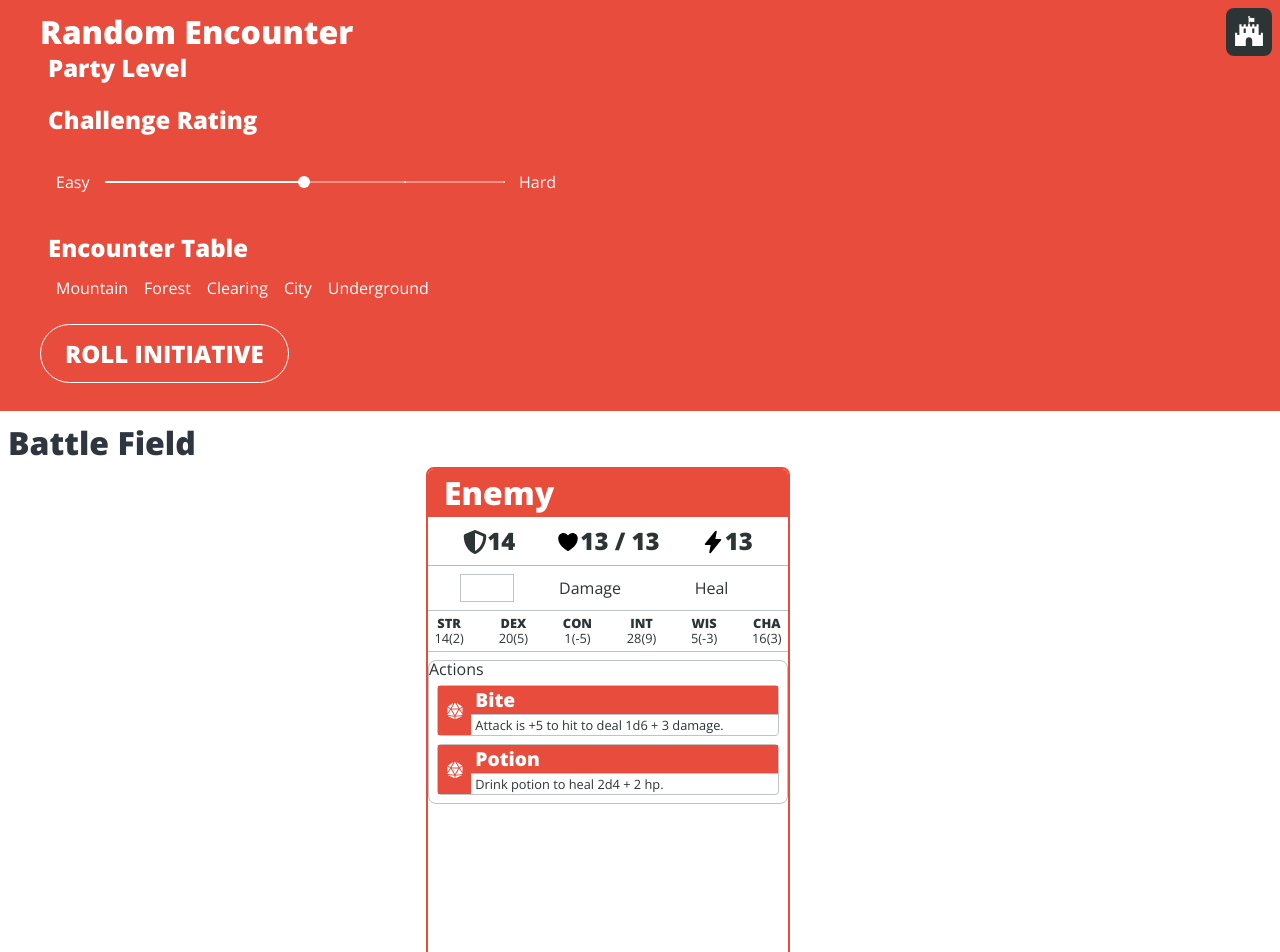
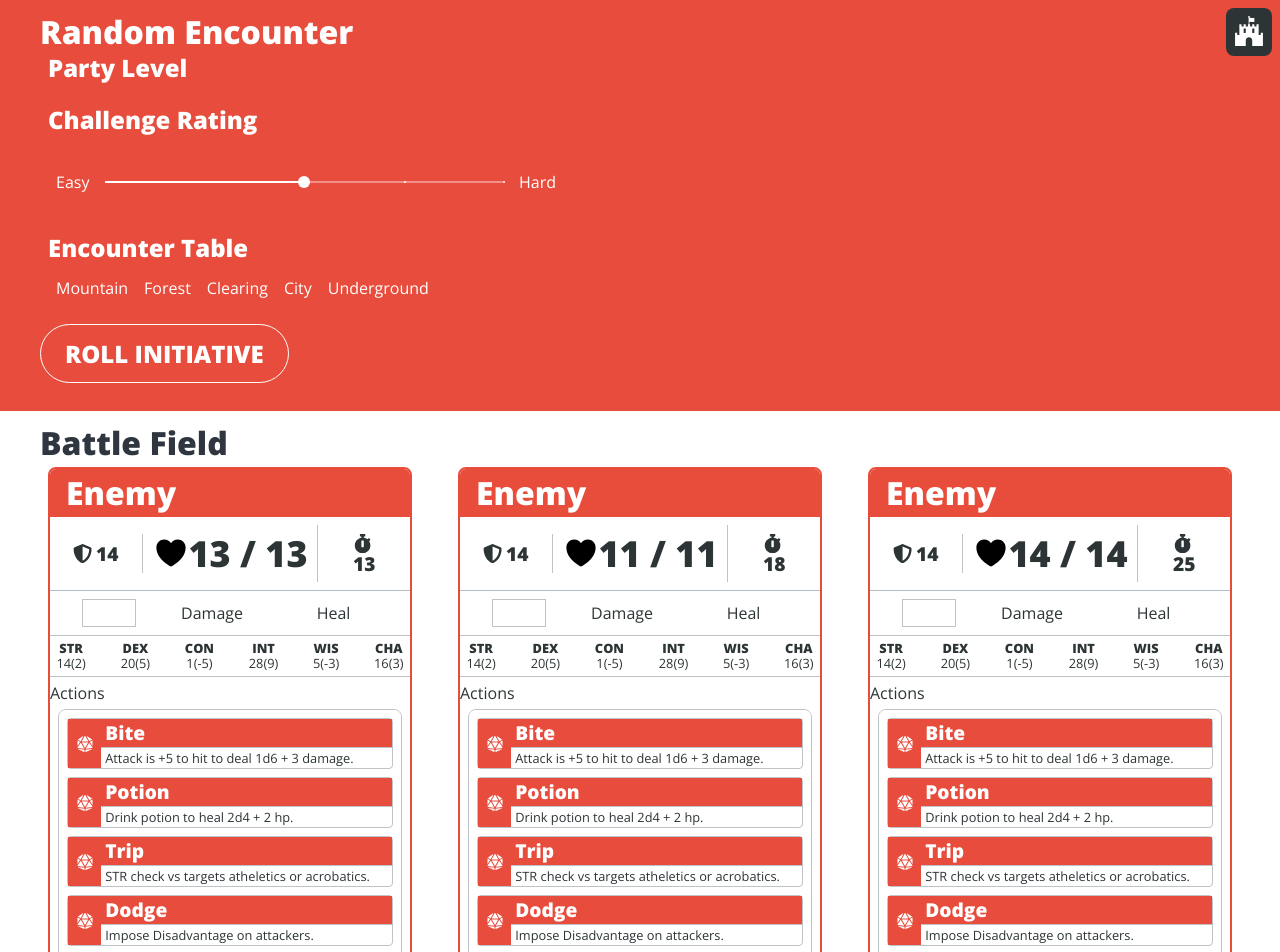
Before and after one commit to getHashSet/dm_helper, a React (Create React App) app in the folder client/: page /dm in a window 1280 px wide. Shown: the top 952 px of the page. Built offline with nearby package versions, Linux system fonts and the light colour scheme.

Commit message:
updated cards

```diff
--- a/client/src/components/RandomEncounter/RandomEncounter.jsx
+++ b/client/src/components/RandomEncounter/RandomEncounter.jsx
@@ -64,10 +64,14 @@ export default function RandomEncounter() {
 
                 </StyledFrame>
             </StyledSection>
+
+            {/* BATTLE FIELD */}
             <StyledBattleField>
                 <StyledFrame>
                     <h2>Battle Field</h2>
                     <StyledDeck>
+                        <EnemyCard />
+                        <EnemyCard />
                         <EnemyCard />
                     </StyledDeck>
                 </StyledFrame>
@@ -161,6 +165,9 @@ const StyledBattleField = styled.section`
     margin: 0;
     padding: 1em .5em;
     background-color: #fff;
+    display: flex;
+    justify-content: center;
+    align-items: center;
 
     h2 {
         color: #2f3640;
@@ -175,7 +182,7 @@ const StyledDeck = styled.section`
     height: 100%;
     display: flex;
     flex-wrap: wrap;
-    justify-content: center;
+    justify-content: space-between;
     align-items: center;
     margin: 0;
     padding: 0;
--- a/client/src/components/_subcomponents/EnemyCard/EnemyCard.jsx
+++ b/client/src/components/_subcomponents/EnemyCard/EnemyCard.jsx
@@ -39,7 +39,37 @@ EnemyCard.defaultProps = {
             diceMod: 2,
             description: "Drink potion to heal 2d4 + 2 hp.",
             flavorText : "A potion of red goo that smells tart."
-        }
+        },
+        {
+            type: "attack", // attack, item, spell
+            actionType: "action", // action, bonus action, passive, reaction.
+            actionName: "Trip",
+            hitMod : 5,
+            damageMod : 3, // number - or - "str", "dex" - or - "finess"
+            damage: "1d6",
+            description: "STR check vs targets atheletics or acrobatics.",
+            flavorText : "Make an athletics or acrobatics save vs 18.",
+        },
+        {
+            type: "attack", // attack, item, spell
+            actionType: "action", // action, bonus action, passive, reaction.
+            actionName: "Dodge",
+            hitMod : 5,
+            damageMod : 3, // number - or - "str", "dex" - or - "finess"
+            damage: "1d6",
+            description: "Impose Disadvantage on attackers.",
+            flavorText : "You see the Enemy start to dip dive bob weave and dodge activly.",
+        },
+        {
+            type: "attack", // attack, item, spell
+            actionType: "action", // action, bonus action, passive, reaction.
+            actionName: "Dagger",
+            hitMod : 5,
+            damageMod : 3, // number - or - "str", "dex" - or - "finess"
+            damage: "1d4",
+            description: "Stab with a dagger for 1d4 + 3",
+            flavorText : "Stab",
+        },
     ]
 }
 
@@ -181,7 +211,7 @@ export default function EnemyCard(props) {
         updateenemyHp(newHpTotal);
     };
 
-    const buildAction = (action) => {
+    const buildAction = (action, index) => {
         if (action.type === null || action.type === undefined) {return};
 
         // type: "attack", // attack, item, spell
@@ -194,7 +224,7 @@ export default function EnemyCard(props) {
         const flavorText = action.flavorText;
         const charges = action.charges;
 
-        return  <StyledAction onClick={() => updateToastMenu(flavorText)}>
+        return  <StyledAction onClick={() => updateToastMenu(flavorText)} key={index}>
                     <div className="dice_box">
                     <svg aria-hidden="true" focusable="false" data-prefix="fas" data-icon="dice-d20" className="svg-inline--fa fa-dice-d20 fa-w-15" role="img" xmlns="http://www.w3.org/2000/svg" viewBox="0 0 480 512"><path fill="currentColor" d="M106.75 215.06L1.2 370.95c-3.08 5 .1 11.5 5.93 12.14l208.26 22.07-108.64-190.1zM7.41 315.43L82.7 193.08 6.06 147.1c-2.67-1.6-6.06.32-6.06 3.43v162.81c0 4.03 5.29 5.53 7.41 2.09zM18.25 423.6l194.4 87.66c5.3 2.45 11.35-1.43 11.35-7.26v-65.67l-203.55-22.3c-4.45-.5-6.23 5.59-2.2 7.57zm81.22-257.78L179.4 22.88c4.34-7.06-3.59-15.25-10.78-11.14L17.81 110.35c-2.47 1.62-2.39 5.26.13 6.78l81.53 48.69zM240 176h109.21L253.63 7.62C250.5 2.54 245.25 0 240 0s-10.5 2.54-13.63 7.62L130.79 176H240zm233.94-28.9l-76.64 45.99 75.29 122.35c2.11 3.44 7.41 1.94 7.41-2.1V150.53c0-3.11-3.39-5.03-6.06-3.43zm-93.41 18.72l81.53-48.7c2.53-1.52 2.6-5.16.13-6.78l-150.81-98.6c-7.19-4.11-15.12 4.08-10.78 11.14l79.93 142.94zm79.02 250.21L256 438.32v65.67c0 5.84 6.05 9.71 11.35 7.26l194.4-87.66c4.03-1.97 2.25-8.06-2.2-7.56zm-86.3-200.97l-108.63 190.1 208.26-22.07c5.83-.65 9.01-7.14 5.93-12.14L373.25 215.06zM240 208H139.57L240 383.75 340.43 208H240z"></path></svg>
                     </div>
@@ -250,7 +280,7 @@ export default function EnemyCard(props) {
                     <div className="block" title="Initiative Roll">
                         <div className="background"></div>
                         <div className="info">
-                            <svg xmlns='http://www.w3.org/2000/svg' className='ionicon' viewBox='0 0 512 512'><title>Flash</title><path d='M194.82 496a18.36 18.36 0 01-18.1-21.53v-.11L204.83 320H96a16 16 0 01-12.44-26.06L302.73 23a18.45 18.45 0 0132.8 13.71c0 .3-.08.59-.13.89L307.19 192H416a16 16 0 0112.44 26.06L209.24 489a18.45 18.45 0 01-14.42 7z'/></svg>
+                            <svg aria-hidden="true" focusable="false" data-prefix="fas" data-icon="stopwatch" className="svg-inline--fa fa-stopwatch fa-w-14" role="img" xmlns="http://www.w3.org/2000/svg" viewBox="0 0 448 512"><path fill="currentColor" d="M432 304c0 114.9-93.1 208-208 208S16 418.9 16 304c0-104 76.3-190.2 176-205.5V64h-28c-6.6 0-12-5.4-12-12V12c0-6.6 5.4-12 12-12h120c6.6 0 12 5.4 12 12v40c0 6.6-5.4 12-12 12h-28v34.5c37.5 5.8 71.7 21.6 99.7 44.6l27.5-27.5c4.7-4.7 12.3-4.7 17 0l28.3 28.3c4.7 4.7 4.7 12.3 0 17l-29.4 29.4-.6.6C419.7 223.3 432 262.2 432 304zm-176 36V188.5c0-6.6-5.4-12-12-12h-40c-6.6 0-12 5.4-12 12V340c0 6.6 5.4 12 12 12h40c6.6 0 12-5.4 12-12z"></path></svg>
                             {initiative}
                         </div>
                     </div>
@@ -310,9 +340,9 @@ export default function EnemyCard(props) {
             </ul>
 
             {/* COMBAT ACTIONS */}
+            <div className="title">Actions</div>
             <div className="actions">
-                <p>Actions</p>
-                {props.actions.map(action => buildAction(action))}
+                {props.actions.map((action, index) => buildAction(action, index))}
             </div>
         </StyledCard>
     )
@@ -347,12 +377,6 @@ const StyledCard = styled.article`
         h2 {
             font-size: 2em;
             color: #fff;
-        }
-
-        .toggle {
-            width: 1em;
-            height: 1em;
-            background-color: $fff;
         }
     }
 
@@ -391,11 +415,13 @@ const StyledCard = styled.article`
     }
 
     .actions {
+        position: relative;
+        margin: .5em;
+        max-height: 50%;
         border: 1px solid #bdc3c7;
         border-radius: .5em;
         background: #fff;
-        overflow-y: scroll;
-        overflow-x: hidden;
+        overflow: scroll;
     }
 
     @media (max-width: 768px) {
@@ -449,7 +475,7 @@ const StyledAction = styled.div`
         .body {
             padding: 4px;
             font-size: .8em;
-            font-weight: 100;
+            font-weight: 400;
         }
     }
 
@@ -489,7 +515,7 @@ const StyledAcHpIn = styled.section`
 
         .block {
             position: relative;
-            width: 33%;
+            flex-grow: 1;
             display: flex;
             justify-content: center;
             align-items: center;
@@ -511,8 +537,30 @@ const StyledAcHpIn = styled.section`
                 }
             }
 
-            .backgroud {
+            &:nth-child(2) {
+                font-size: 1.5em;
+            }
 
+            &:first-child {
+                font-size: .8em;
+                width: 20%;
+                flex-grow: 1;
+                border-right: 1px solid #bdc3c7;
+
+                svg {
+                    margin: 0 .2em -2px 0;
+                }
+            }
+
+            &:last-child {
+                font-size: .8em;
+                width: 20%;
+                flex-grow: 1;
+                border-left: 1px solid #bdc3c7;
+
+                svg {
+                    margin: 0 .2em -2px 0;
+                }
             }
         }
     }
```
Also changed, not shown: client/public/svg/stopwatch-solid.svg (added).
